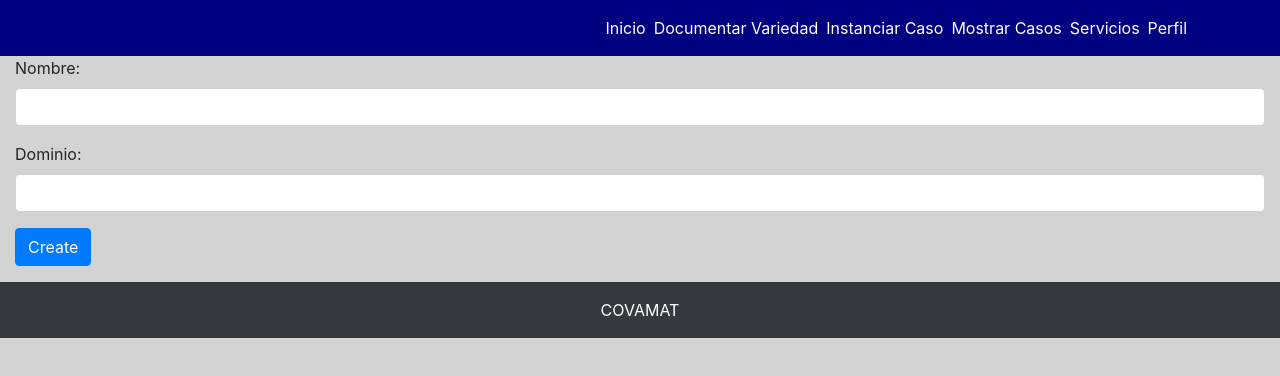
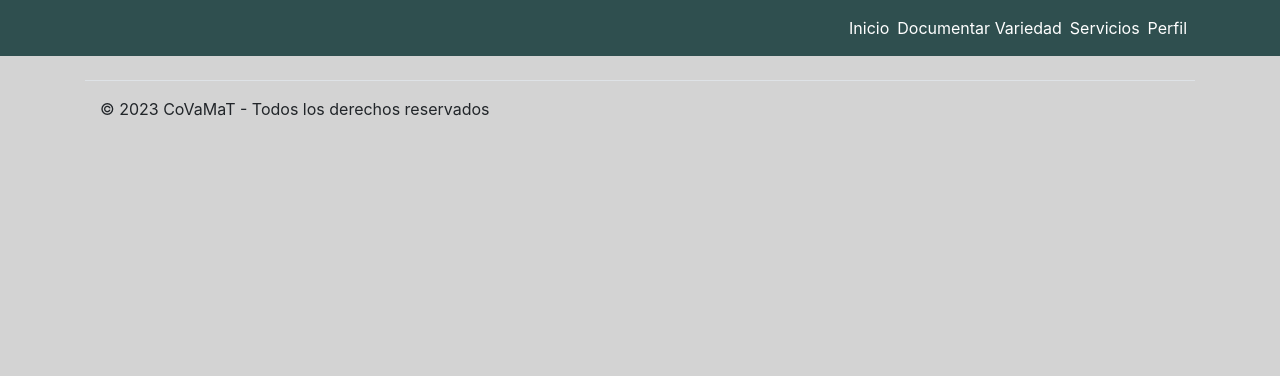
Before and after one commit to panchitowok2/front_Covamat, a React (Create React App) app: page /CrearCaso in a window 1280 px wide. Shown: the top 376 px of the page. Built offline with nearby package versions, Linux system fonts and the light colour scheme.

Commit message:
Cambio de estilos

```diff
--- a/package.json
+++ b/package.json
@@ -14,6 +14,7 @@
     "react-dom": "^18.2.0",
     "react-router-dom": "^6.10.0",
     "react-scripts": "5.0.1",
+    "styled-components": "^6.1.8",
     "web-vitals": "^2.1.4"
   },
   "scripts": {
--- a/src/Components/App.js
+++ b/src/Components/App.js
@@ -1,7 +1,5 @@
 import { ApolloClient, InMemoryCache, ApolloProvider } from '@apollo/client';
-import MostrarCasos from './MostrarCasos';
 import Saludo from './Inicio/Saludo';
-import CrearCaso from './CrearCaso';
 import DocumentarVariedad from './DocumentarVariedad/DocumentarVariedad';
 import Servicios from './/Servicios/Servicios.jsx';
 import PantallaLogIn from './PantallaLogIn';
@@ -23,8 +21,6 @@ export default function App() {
             <div className="navbar-nav ml-auto flex-row">
               <Link to="/" className="nav-link mr-2 text-white">Inicio</Link>
               <Link to="/documentarvariedad" className="nav-link mr-2 text-white">Documentar Variedad</Link>
-              <Link to="/crearcaso" className="nav-link mr-2 text-white">Instanciar Caso</Link>
-              <Link to="/mostrarcasos" className="nav-link mr-2 text-white">Mostrar Casos</Link>
               <Link to="/servicios" className="nav-link mr-2 text-white">Servicios</Link>
               <Link to="/perfil" className="nav-link mr-2 text-white">Perfil</Link>
             </div>
@@ -33,8 +29,6 @@ export default function App() {
         <div className="container-fluid">
           <Routes>
             <Route path="/" element={<Saludo />} />
-            <Route path="/MostrarCasos" element={<MostrarCasos />} />
-            <Route path="/CrearCaso" element={<CrearCaso />} />
             <Route path="/DocumentarVariedad" element={<DocumentarVariedad />} />
             <Route path="/Servicios" element={<Servicios />} />
             <Route path="/Perfil" element={<Profile />} />
--- a/src/Components/CrearCaso.js
+++ /dev/null
@@ -1,53 +0,0 @@
-import { useState } from 'react';
-import { gql, useMutation } from '@apollo/client';
-import {CREATE_CASE_MUTATION, GET_CASES} from '../graphql.js';
-
-export default function CrearCaso() {
-    const [nombre, setNombre] = useState('');
-    const [dominio, setDominio] = useState('');
-    const [createMutation] = useMutation(CREATE_CASE_MUTATION, {refetchQueries: [
-        {query: GET_CASES}
-    ]});
-
-    const handleSubmit = evt => {
-        evt.preventDefault();
-        console.info('Creando Caso...', nombre, dominio);
-        createMutation({
-            variables: {
-                inputCase: {
-                    domain: {
-                        name: dominio,
-                    },
-                    name: nombre,
-                },
-            }
-        });
-        alert(`CASO ${nombre} (${dominio}) CREADO!`);
-        setNombre('');
-        setDominio('');
-    };
-
-    return <form onSubmit={evt => handleSubmit(evt)}>
-        <div className="form-group">
-            <label htmlFor="nombre">Nombre:</label>
-            <input
-                type="text"
-                name="nombre"
-                className="form-control"
-                value={nombre}
-                onChange={e => setNombre(e.target.value)}
-            />
-        </div>
-        <div className="form-group">
-            <label htmlFor="dominio">Dominio:</label>
-            <input
-                type="text"
-                name="dominio"
-                className="form-control"
-                value={dominio}
-                onChange={e => setDominio(e.target.value)}
-            />
-        </div>
-        <input type="submit" value="Create" className="btn btn-primary" />
-    </form>;
-}
--- a/src/Components/Footer/footer.jsx
+++ b/src/Components/Footer/footer.jsx
@@ -3,8 +3,10 @@ import React from 'react';
 
 function Footer() {
     return (
-        <div className='bg-dark mt-3'>
-            <p className='text-center text-white pt-3 pb-3'>COVAMAT</p>
+        <div class="container">
+            <footer class="d-flex flex-wrap justify-content-between align-items-center py-3 my-4 border-top">
+                <p class="col-md-6 mb-0 text-body-secondary">&copy; {new Date().getFullYear()} CoVaMaT - Todos los derechos reservados</p>
+            </footer>
         </div>
     );
 }
--- a/src/Components/Inicio/Saludo.js
+++ /dev/null
@@ -1,22 +0,0 @@
-import React from 'react';
-
-const Saludo = () => {
-  return (
-    <div style={{ position: 'fixed', top: 56, left: 0, width: '100%', margin: 0, padding: 0}}>
-      <img
-        src={process.env.PUBLIC_URL + '/compartirideas.jpg'}
-        alt="Compartir Ideas"
-        style={{ width: '100%', height: '90%', filter: 'brightness(0.4)', objectFit: 'cover' }}
-      />
-      <div style={{ position: 'absolute', top: 0, left: 0, width: '100%', padding: '20px', color: 'white' }}>
-        <h2>COVAMAT</h2>
-        <p>Context-based Management Variety Tool, es una herramienta desarrollada en conjunto entre la
-Universidad Nacional del Comahue y el INTA. Fue diseñada para permitir almacenar, consultar, modificar
-o visualizar la variedad de un dominio, y todos los casos trabajados, permitiendo su reuso en otros casos
-de estudio. </p>
-      </div>
-    </div>
-  );
-};
-
-export default Saludo;
--- /dev/null
+++ b/src/Components/Inicio/Saludo.jsx
@@ -0,0 +1,15 @@
+import React from 'react';
+
+const Saludo = () => {
+  return (
+    <div>
+      <h2>COVAMAT</h2>
+      <p className='col-md-6'>Context-based Management Variety Tool, es una herramienta desarrollada en conjunto entre la
+        Universidad Nacional del Comahue y el INTA. Fue diseñada para permitir almacenar, consultar, modificar
+        o visualizar la variedad de un dominio, y todos los casos trabajados, permitiendo su reuso en otros casos
+        de estudio. </p>
+    </div>
+  );
+};
+
+export default Saludo;
--- a/src/Components/MostrarCasos.js
+++ /dev/null
@@ -1,34 +0,0 @@
-// Consulta basica
-import { useQuery, gql } from '@apollo/client';
-import Caso from './Caso';
-import{GET_CASES} from '../graphql.js';
-
-function MostrarCasosImplementacion() {
-  const { loading, error, data } = useQuery(GET_CASES);
-
-  if (loading) return <p>Loading...</p>;
-  if (error) return <p>Error : {error.message}</p>;
-
-  return <div>
-    <table className='table'>
-      <thead className='thead-dark'>
-        <tr>
-          <th>Id</th>
-          <th>Nombre</th>
-        </tr>
-      </thead>
-      <tbody>
-        {!loading && !error && data?.getCases.map(caso => <Caso caso={caso} key={caso._id} />)}
-      </tbody>
-    </table>
-  </div>;
-}
-
-export default function MostrarCasos() {
-  return (
-    <div>
-      <h2>Casos almacenados: </h2>
-      <MostrarCasosImplementacion />
-    </div>
-  );
-}
--- a/src/graphql.js
+++ /dev/null
@@ -1,16 +0,0 @@
-import { gql } from '@apollo/client';
-
-export const CREATE_CASE_MUTATION = gql`
-    mutation Mutation($inputCase: InputCase) {
-        createCase(inputCase: $inputCase)
-      }
-`;
-
-export const GET_CASES = gql`
-query Query {
-  getCases {
-    _id
-    name
-  }
-}
-`;
--- a/src/index.css
+++ b/src/index.css
@@ -14,7 +14,7 @@ code {
 }
 
 .custom-navbar {
-  background-color: navy;
+  background-color: darkslategrey;
 }
 
 
```
Also changed, not shown: 1 other file (tests, documents, lock files or other folders).
